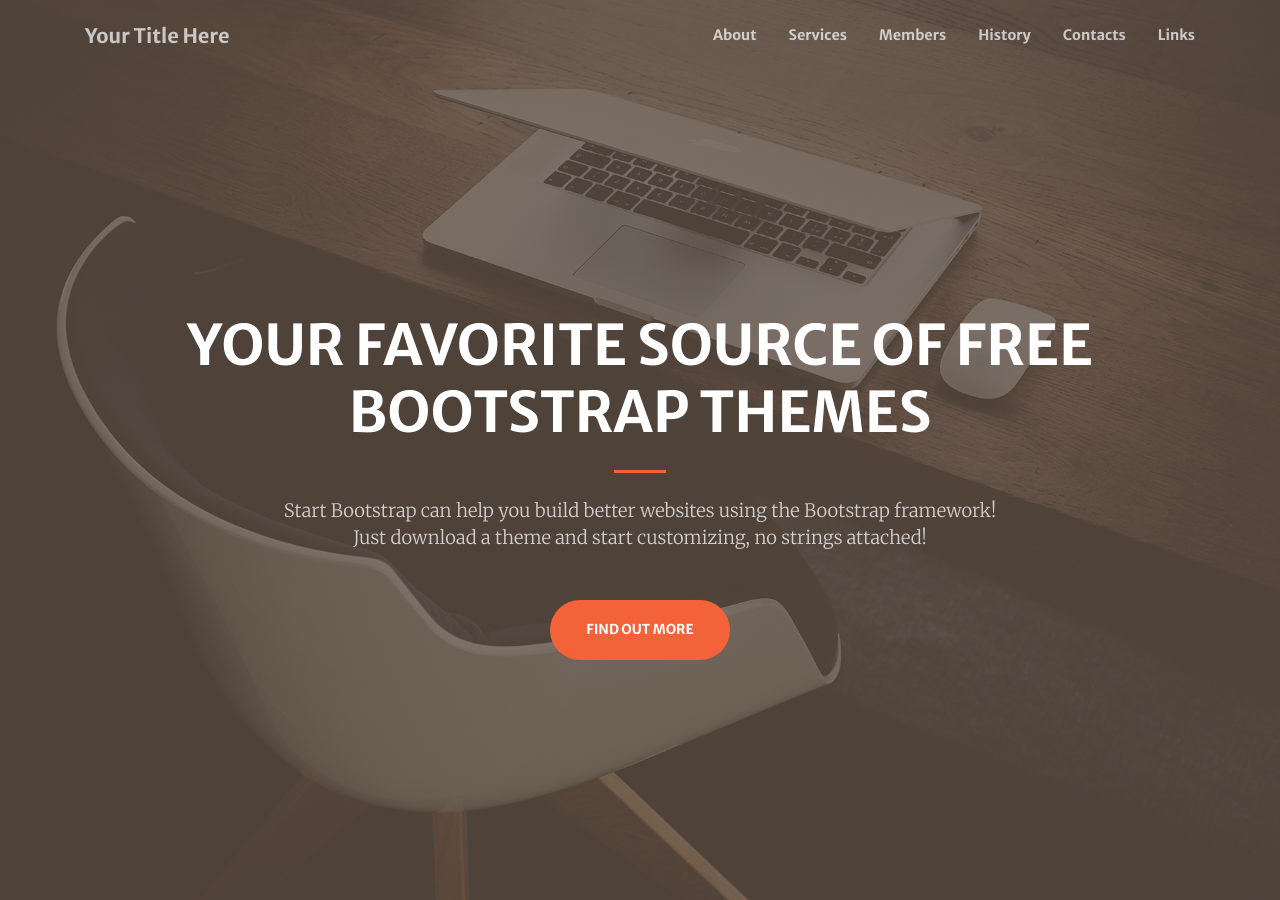
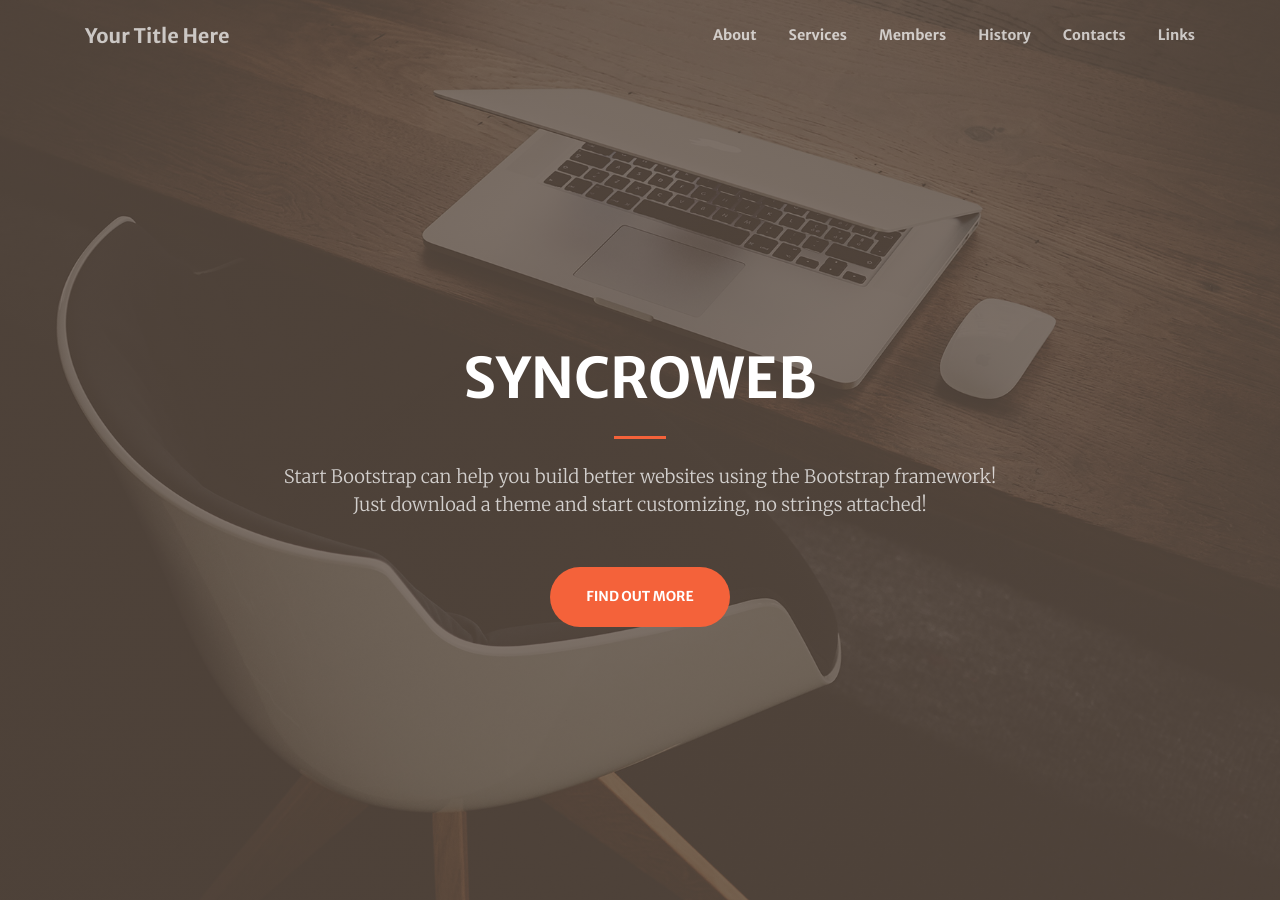
Before and after one commit to stackbit-projects/majestic-eucalyptus-6c9f2, a Jekyll site: the page built from index.md, in a window 1280 px wide and 900 px high. Built offline with Jekyll 4.4.1, drawn with Linux system fonts in a browser that asks for light colours.

Commit message:
index.md: updated title in header

```diff
--- a/index.md
+++ b/index.md
@@ -1,37 +1,36 @@
 ---
 layout: home
 header:
-  title: Your Favorite Source of Free Bootstrap Themes
+  title: SYNCROWEB
   text: >
     Start Bootstrap can help you build better websites using the Bootstrap
     framework! Just download a theme and start customizing, no strings attached!
-  action: # action button is optional
+  action:
     label: Find Out More
     url: '#about'
-
-
 sections:
   - type: call-to-action.html
     section_id: about
     background_style: bg-primary
     title: We've got what you need!
-    text: Start Bootstrap has everything you need to get your new website up and running in no time! All of the templates and themes on Start Bootstrap are open source, free to download, and easy to use. No strings attached!
+    text: >-
+      Start Bootstrap has everything you need to get your new website up and
+      running in no time! All of the templates and themes on Start Bootstrap are
+      open source, free to download, and easy to use. No strings attached!
     actions:
       - title: Get Started!
         url: '#page-top'
         class: btn-light
-
   - type: services.html
     section_id: services
-    #background_style: bg-info
     title: At Your Service
     services:
       - title: Sturdy Templates
         text: Our templates are updated regularly so they don't break.
         icon: fa-gem text-info
-        url: https://startbootstrap.com/
+        url: 'https://startbootstrap.com/'
       - title: Ready to Ship
-        text: You can use this theme as is, or you can make changes!
+        text: 'You can use this theme as is, or you can make changes!'
         icon: fa-paper-plane
       - title: Up to Date
         text: We update dependencies to keep things fresh.
@@ -78,15 +70,13 @@ sections:
         text: This is a very short project description.
         icon: 6.jpg
         url: '#'
-
   - type: aside.html
     section_id: aside
     title: Free Download at Start Bootstrap!
     actions:
       - title: Download Now!
-        url: https://startbootstrap.com/themes/creative/
+        url: 'https://startbootstrap.com/themes/creative/'
         class: btn-light
-
   - type: members.html
     section_id: members
     title: Our Crew!
@@ -105,18 +95,17 @@ sections:
         image: assets/img/members/person3.jpg
         url: '#'
       - title: Todd E. Anderson
-        text: Drums, percussion.
+        text: 'Drums, percussion.'
         image: assets/img/members/person5.jpg
         url: '#'
       - title: Daniel T. Riley
-        text: Musician, songwriter, producer.
+        text: 'Musician, songwriter, producer.'
         image: assets/img/members/person6.jpg
         url: '#'
       - title: Ella P. Walter
         text: PR.
         image: assets/img/members/person7.jpg
         url: '#'
-
   - type: timeline.html
     section_id: timeline
     title: Major Achievements!
@@ -124,39 +113,35 @@ sections:
     last_image: assets/img/timeline-end.png
     actions:
       - image: assets/img/portfolio/thumbnails/1.jpg
-        title: >+
-          2017-2018
-          **Humble Beginnings**
+        title: |
+          2017-2018 **Humble Beginnings**
         text: >-
           We begun with small group of people willing to work hard and make our
           teaching skills worth , in front of all others!
       - image: assets/img/portfolio/thumbnails/2.jpg
-        title: >+
-          November 2019
-          An Coaching started
+        title: |
+          November 2019 An Coaching started
         text: >-
-          We started to gather like minded people and started our stategies
-          and future plans to them. As a result , interested people joined us!
-
+          We started to gather like minded people and started our stategies and
+          future plans to them. As a result , interested people joined us!
   - type: contact.html
     section_id: contacts
     title: Let's Get In Touch!
     text: >-
-      Ready to start your next project with us? Give us a call or send us an email
-      and we will get back to you as soon as possible!
+      Ready to start your next project with us? Give us a call or send us an
+      email and we will get back to you as soon as possible!
     actions:
-    - title: +1 (202) 555-014
-      icon: fa-phone
-    - title: E-Mail
-      icon: fa-envelope
-      url: mailto:contact@yourwebsite.com
-    - title: Twitter
-      icon: fa-twitter
-      icon_type: fab
-      url: '#'
-    - title: Facebook
-      icon: fa-facebook
-      icon_type: fab
-      url: '#'
-
+      - title: +1 (202) 555-014
+        icon: fa-phone
+      - title: E-Mail
+        icon: fa-envelope
+        url: 'mailto:contact@yourwebsite.com'
+      - title: Twitter
+        icon: fa-twitter
+        icon_type: fab
+        url: '#'
+      - title: Facebook
+        icon: fa-facebook
+        icon_type: fab
+        url: '#'
 ---
```
Also changed, not shown: other parts of index.md (+0 -7 lines).
